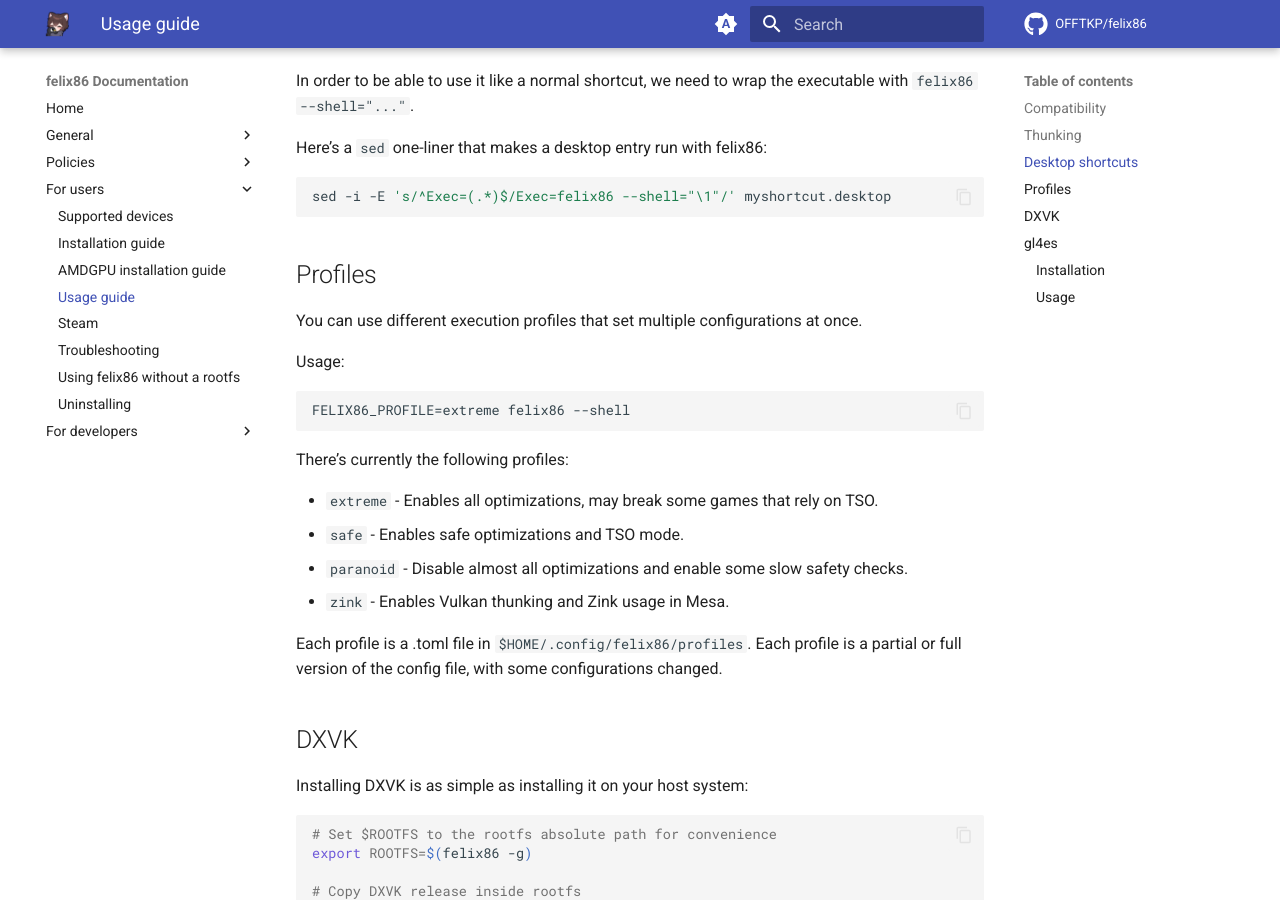
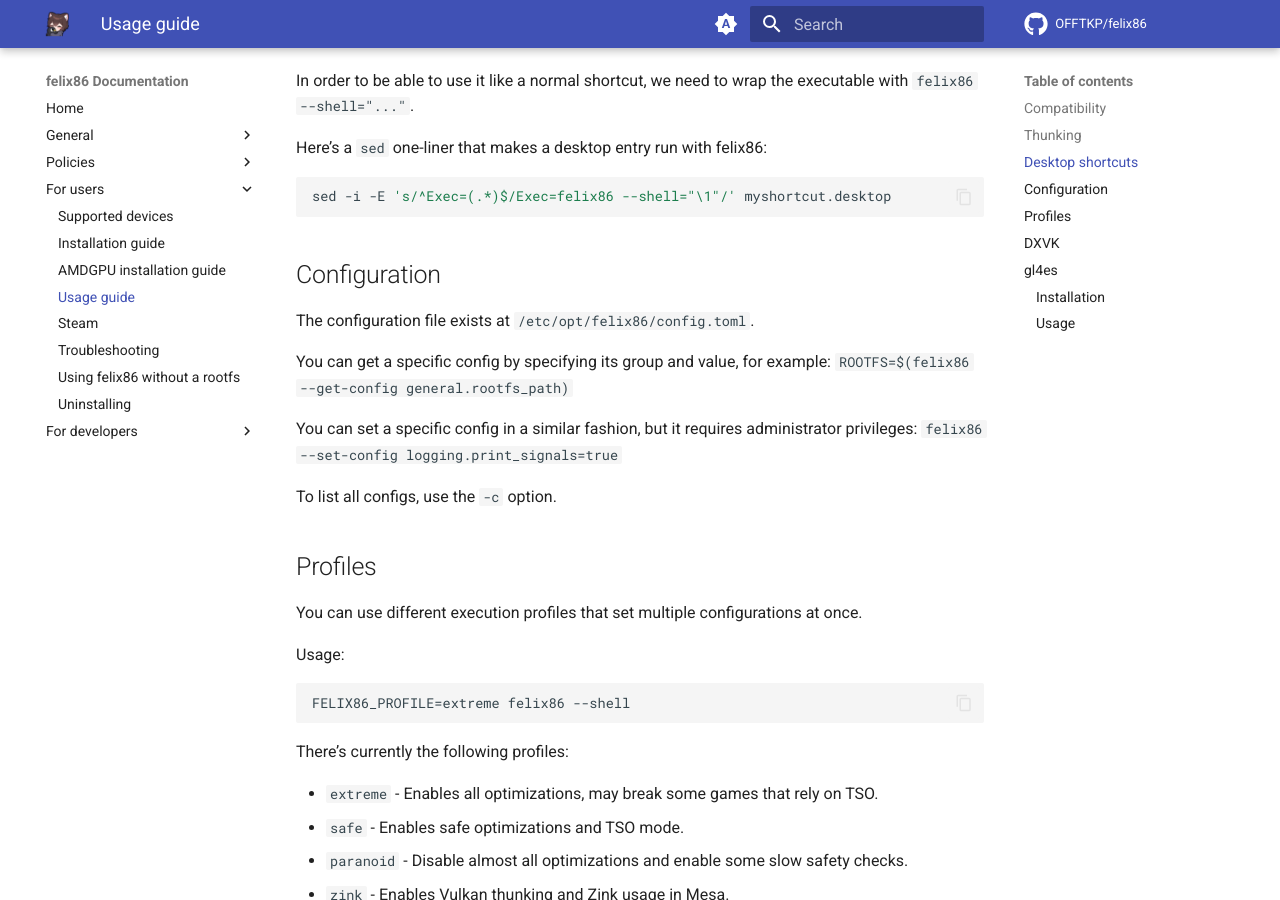
Before and after one commit to felix86-emu/docs, an MkDocs documentation site: the page built from docs/users/usage-guide.md, in a window 1280 px wide and 900 px high, scrolled down 1476 px. Built offline with MkDocs 1.6.1 and Material for MkDocs 9.7.7, drawn with Linux system fonts in a browser that asks for light colours; comment, search, counter and statistics services are not loaded.

Commit message:
Update docs

````diff
--- a/docs/users/usage-guide.md
+++ b/docs/users/usage-guide.md
@@ -62,6 +62,16 @@ Here's a `sed` one-liner that makes a desktop entry run with felix86:
 ```sh
 sed -i -E 's/^Exec=(.*)$/Exec=felix86 --shell="\1"/' myshortcut.desktop
 ```
+
+## Configuration
+
+The configuration file exists at `/etc/opt/felix86/config.toml`.
+
+You can get a specific config by specifying its group and value, for example: `ROOTFS=$(felix86 --get-config general.rootfs_path)`
+
+You can set a specific config in a similar fashion, but it requires administrator privileges: `felix86 --set-config logging.print_signals=true`
+
+To list all configs, use the `-c` option.
 
 ## Profiles
 
````
Also changed, not shown: docs/users/uninstalling.md (+6 -1 lines).
